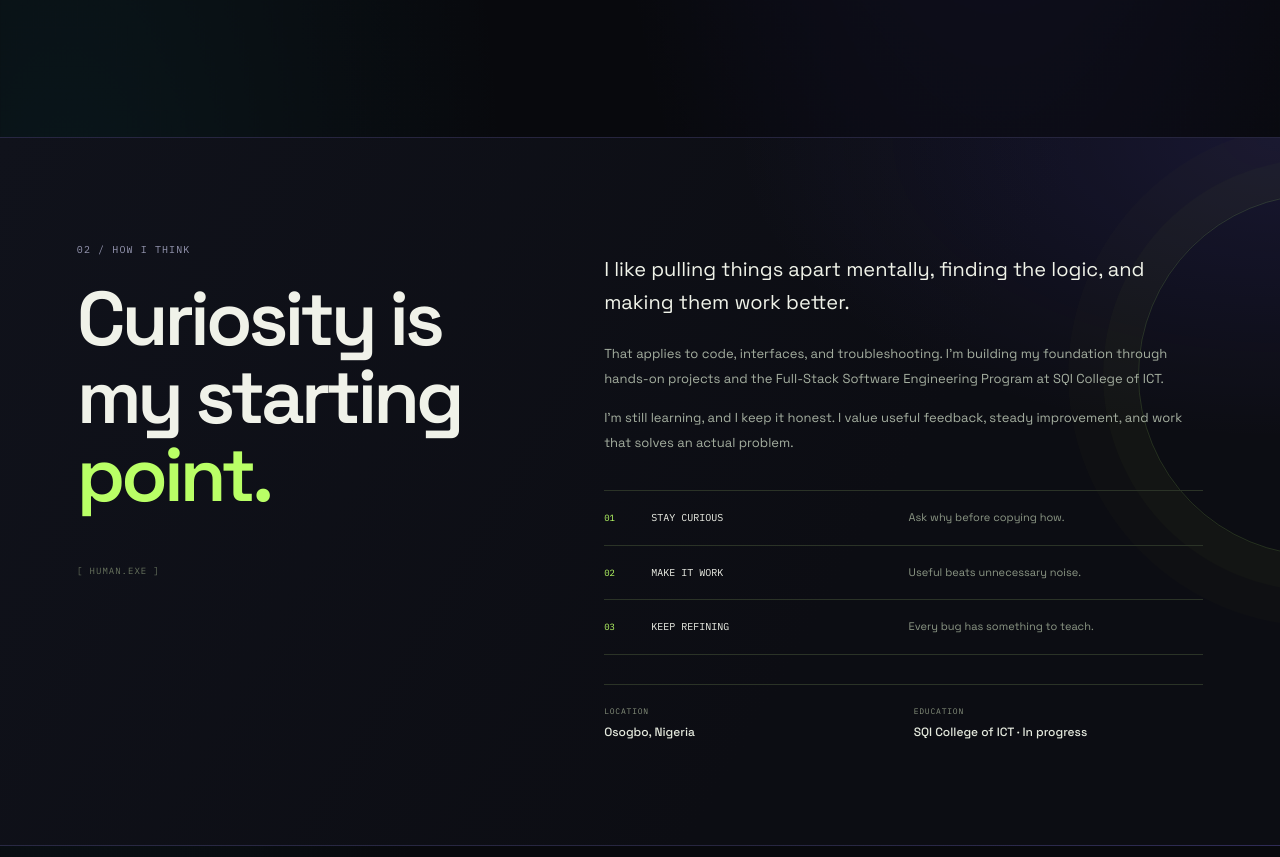
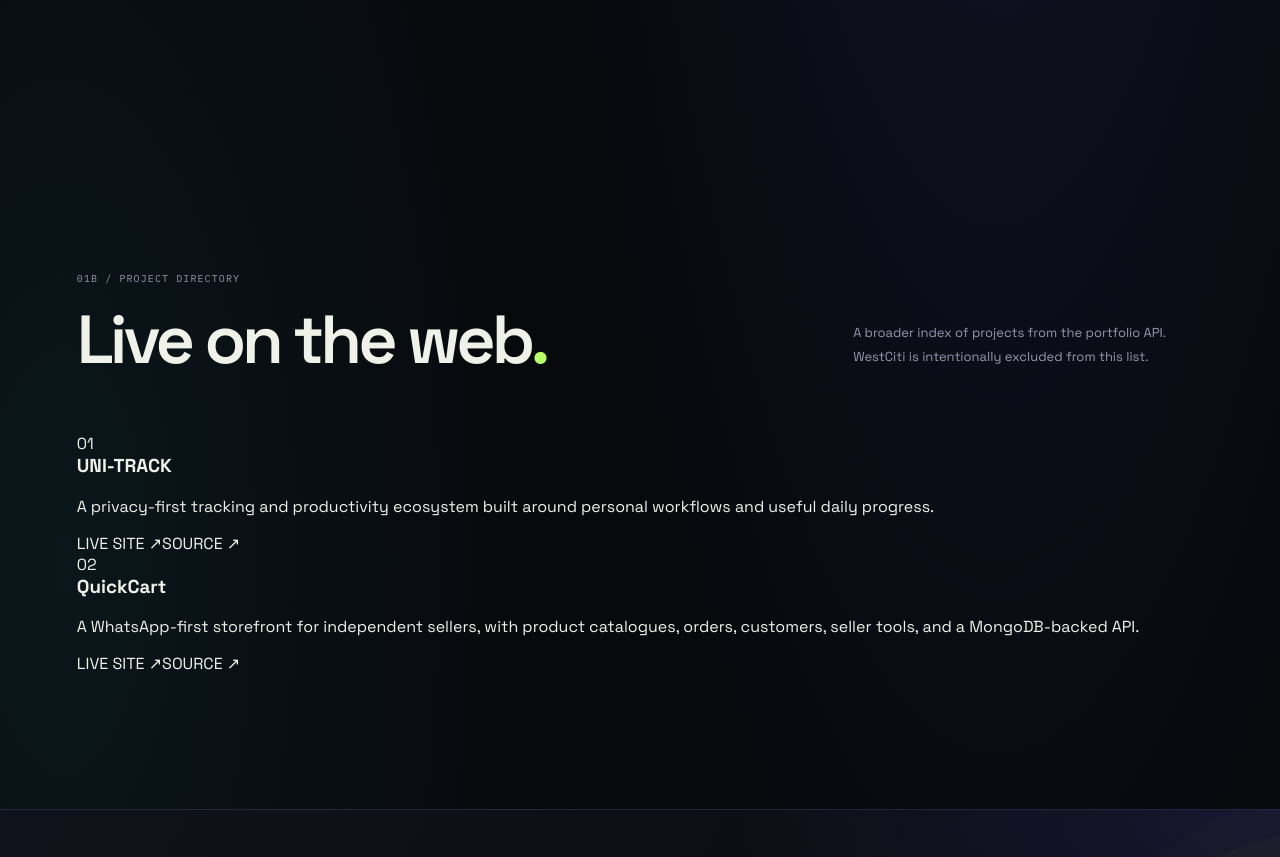
Before and after one commit to Ad3n1x/Portfolio, a React (Vite) app in the folder client/: page / in a window 1280 px wide. Shown: the part 1940-2797 px from the top of the page. Built offline with nearby package versions, Linux system fonts and the light colour scheme; no server answers.

Commit message:
Add full live project directory and delay QuickCart screenshot

```diff
--- a/client/src/App.jsx
+++ b/client/src/App.jsx
@@ -3,7 +3,7 @@ import { useEffect, useState } from "react";
 const API_URL = (import.meta.env.VITE_API_URL || "").replace(/\/$/, "");
 const fallbackProjects = [
   { _id: "unitrack", number: "001", title: "UNI-TRACK", kind: "LIVE PRODUCT / PRODUCTIVITY", description: "A privacy-first tracking and productivity ecosystem built around personal workflows and useful daily progress.", technologies: ["JAVASCRIPT", "PRODUCT DESIGN", "WEB APP"], url: "https://unitrack-app.vercel.app/unitrack", sourceUrl: "https://github.com/Ad3n1x/UNI-TRACK", image: "https://image.thum.io/get/width/1200/crop/700/noanimate/https://unitrack-app.vercel.app/unitrack" },
-  { _id: "quickcart", number: "002", title: "QuickCart", kind: "FULL-STACK COMMERCE / SAAS", description: "A WhatsApp-first storefront for independent sellers, with product catalogues, orders, customers, seller tools, and a MongoDB-backed API.", technologies: ["REACT", "NODE.JS", "EXPRESS", "MONGODB"], url: "https://quick-cart-adeniran-victor-adebowales-projects.vercel.app", sourceUrl: "https://github.com/Ad3n1x/QuickCart", image: "https://image.thum.io/get/width/1200/crop/700/noanimate/https://quick-cart-adeniran-victor-adebowales-projects.vercel.app" },
+  { _id: "quickcart", number: "002", title: "QuickCart", kind: "FULL-STACK COMMERCE / SAAS", description: "A WhatsApp-first storefront for independent sellers, with product catalogues, orders, customers, seller tools, and a MongoDB-backed API.", technologies: ["REACT", "NODE.JS", "EXPRESS", "MONGODB"], url: "https://quick-cart-adeniran-victor-adebowales-projects.vercel.app", sourceUrl: "https://github.com/Ad3n1x/QuickCart", image: "https://image.thum.io/get/width/1200/crop/700/wait/15/noanimate/https://quick-cart-adeniran-victor-adebowales-projects.vercel.app" },
 ];
 
 const skills = [
@@ -31,6 +31,7 @@ function ProjectCard({ project, index }) {
 
 export default function App() {
   const [projects, setProjects] = useState(fallbackProjects);
+  const [webProjects, setWebProjects] = useState([]);
   const [apiStatus, setApiStatus] = useState("connecting");
   const [form, setForm] = useState({ name: "", email: "", subject: "", message: "" });
   const [sending, setSending] = useState(false);
@@ -40,7 +41,19 @@ export default function App() {
     let active = true;
     fetch(`${API_URL}/api/projects`)
       .then((response) => { if (!response.ok) throw new Error("API unavailable"); return response.json(); })
-      .then((data) => { if (active && Array.isArray(data.projects) && data.projects.length) { setProjects(fallbackProjects.map((featured) => { const match = data.projects.find((item) => (item.title || "").toLowerCase() === featured.title.toLowerCase() || item.url === featured.url); return { ...featured, ...(match || {}), image: match?.image || featured.image, sourceUrl: match?.sourceUrl || featured.sourceUrl }; })); } if (active) setApiStatus("connected"); })
+      .then((data) => {
+        if (active && Array.isArray(data.projects)) {
+          const visibleProjects = data.projects.filter((item) => !/west\s*citi/i.test(item.title || item.name || ""));
+          setWebProjects(visibleProjects);
+          if (visibleProjects.length) {
+            setProjects(fallbackProjects.map((featured) => {
+              const match = visibleProjects.find((item) => (item.title || "").toLowerCase() === featured.title.toLowerCase() || item.url === featured.url);
+              return { ...featured, ...(match || {}), image: match?.image || featured.image, sourceUrl: match?.sourceUrl || featured.sourceUrl };
+            }));
+          }
+        }
+        if (active) setApiStatus("connected");
+      })
       .catch(() => { if (active) setApiStatus("offline"); });
     return () => { active = false; };
   }, []);
@@ -99,6 +112,24 @@ export default function App() {
         <p className="project-note"><span>*</span> These are independent practice projects and recreations, not official products or brand affiliations.</p>
         <p className="api-note"><span className={`api-dot ${apiStatus}`} /> PROJECT DATA: {apiStatus === "connected" ? "CONNECTED TO API" : apiStatus === "offline" ? "SHOWING SELECTED PROJECTS" : "LOADING SELECTED PROJECTS"}</p>
       </section>
+      <section id="live-web" className="section-wrap section-block live-web-section">
+        <div className="section-heading"><div><p className="eyebrow">01B / PROJECT DIRECTORY</p><h2>Live on the web<span className="accent">.</span></h2></div><p className="section-side">A broader index of projects from the portfolio API. WestCiti is intentionally excluded from this list.</p></div>
+        <div className="live-web-list">
+          {(webProjects.length ? webProjects : fallbackProjects).map((project, index) => {
+            const title = project.title || project.name || "Untitled project";
+            const liveUrl = project.url || project.liveUrl || project.homepage;
+            const sourceUrl = project.sourceUrl || project.githubUrl || project.repoUrl;
+            return <article className="live-web-item" key={project._id || liveUrl || sourceUrl || title}>
+              <span className="live-web-number">{String(index + 1).padStart(2, "0")}</span>
+              <div className="live-web-copy"><h3>{title}</h3><p>{project.description || project.kind || "Independent build / development project"}</p></div>
+              <div className="live-web-actions">
+                {liveUrl && <a href={liveUrl} target="_blank" rel="noreferrer">LIVE SITE ↗</a>}
+                {sourceUrl && <a href={sourceUrl} target="_blank" rel="noreferrer">SOURCE ↗</a>}
+              </div>
+            </article>;
+          })}
+        </div>
+      </section>
       <section id="about" className="about-section"><div className="section-wrap about-layout">
         <div className="about-heading"><p className="eyebrow">02 / HOW I THINK</p><h2>Curiosity is<br />my starting<br /><span className="accent">point.</span></h2><div className="about-index">[ HUMAN.EXE ]</div></div>
         <div className="about-copy"><p className="about-lead">I like pulling things apart mentally, finding the logic, and making them work better.</p><p>That applies to code, interfaces, and troubleshooting. I'm building my foundation through hands-on projects and the Full-Stack Software Engineering Program at SQI College of ICT.</p><p>I'm still learning, and I keep it honest. I value useful feedback, steady improvement, and work that solves an actual problem.</p>
```
